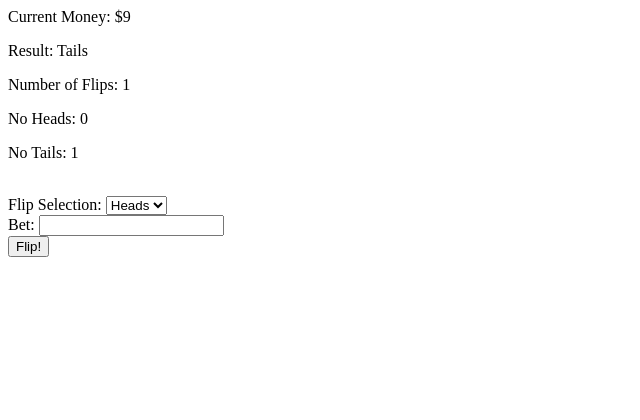
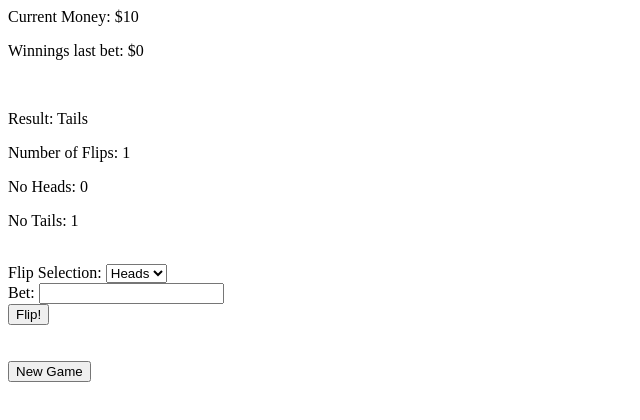
Before and after one commit to KMatthewMarsden/flipGame, a plain HTML site: page game.html in a window 1280 px wide. Both pictures are taken after a click on the button "Flip!". Shown: the whole page, without its empty margins (0-640 px from the left). Drawn offline with Linux system fonts and the light colour scheme.

Commit message:
Added full game in game.html Doesn't include advanced features or styling.

```diff
--- a/game.html
+++ b/game.html
@@ -6,19 +6,24 @@
 
 	<body>
 		<p id="money">Current Money: $10</p>
+		<p id="winnings">Winnings last bet: $0</p><br>
 		<p id="demo">0</p>
 		<p id="flipsDone">0</p>
 		<p id="heads">0</p>
 		<p id="tails">0</p><br>
-		Flip Selection: <select>
-		  <option value="volvo">Heads</option>
-		  <option value="saab">Tails</option>
+		Flip Selection: <select id="flipChoice">
+		  <option value="1">Heads</option>
+		  <option value="2">Tails</option>
 		</select><br>
-		Bet: <input type="text" name="gamble"><br>
-		<button onclick="getNew()">Flip!</button>
+		Bet: <input type="text" id="betAmount"><br>
+		<button onclick="getNew()" id="flipCoinBtn">Flip!</button><br>
+		<br>
+		<br>
+		<button onclick="newGame()">New Game</button>
 
 		<script>
 		var currentMoney = 10;
+		var bet = 0;
 		var coinFlip = 0;
 		var numberFlips = 0;
 		var numberHeads = 0;
@@ -27,22 +32,80 @@
 
 		function getNew() {
 
-			numberFlips++;
+			bet = document.getElementById("betAmount").value;
 
-			coinFlip = Math.floor((Math.random() * 2) + 1);
+			if(bet <= currentMoney)
+			{
+				currentMoney = currentMoney - bet;
+
+				numberFlips++;
+
+				coinFlip = Math.floor((Math.random() * 2) + 1);
+
+				selection = document.getElementById("flipChoice");
+				selection = selection.value;
+
+
+
+				checkFlip();
+
+				currentMoney = currentMoney + bet;
+
+				updateBoard();
+
+				if(currentMoney <= 0)
+				{
+					document.getElementById("flipCoinBtn").disabled = true;
+				}
+			}
+			else
+			{
+				window.alert("More money selected than money available");
+			}
+
+		}
+		function checkFlip() {
 
 			if(coinFlip == 1)
 			{
 				document.getElementById("demo").innerHTML = "Result: Heads";
-				currentMoney++;
 				numberHeads++;
 			}
 			else if(coinFlip == 2)
 			{
 				document.getElementById("demo").innerHTML = "Result: Tails";
-				currentMoney--;
 				numberTails++;
 			}
+
+			if(selection == coinFlip)
+			{
+				bet = bet * 2;
+				document.getElementById("winnings").innerHTML = "Winnings last bet: $" + bet;
+			}
+			else
+			{
+				bet = 0;
+				document.getElementById("winnings").innerHTML = "Winnings last bet: $" + bet;
+			}
+		}
+
+
+		function newGame() {
+			document.getElementById("flipCoinBtn").disabled = false;
+			currentMoney = 10;
+			bet = 0;
+			coinFlip = 0;
+			numberFlips = 0;
+			numberHeads = 0;
+			numberTails = 0;
+			selection = 0;
+
+			updateBoard();
+
+		}
+
+		function updateBoard()
+		{
 
 			document.getElementById("heads").innerHTML = "No Heads: " + numberHeads;
 
@@ -51,7 +114,6 @@
 			document.getElementById("money").innerHTML = "Current Money: $" + currentMoney;
 
 			document.getElementById("flipsDone").innerHTML = "Number of Flips: " + numberFlips;
-
 		}
 		</script>
 	</body>
```
